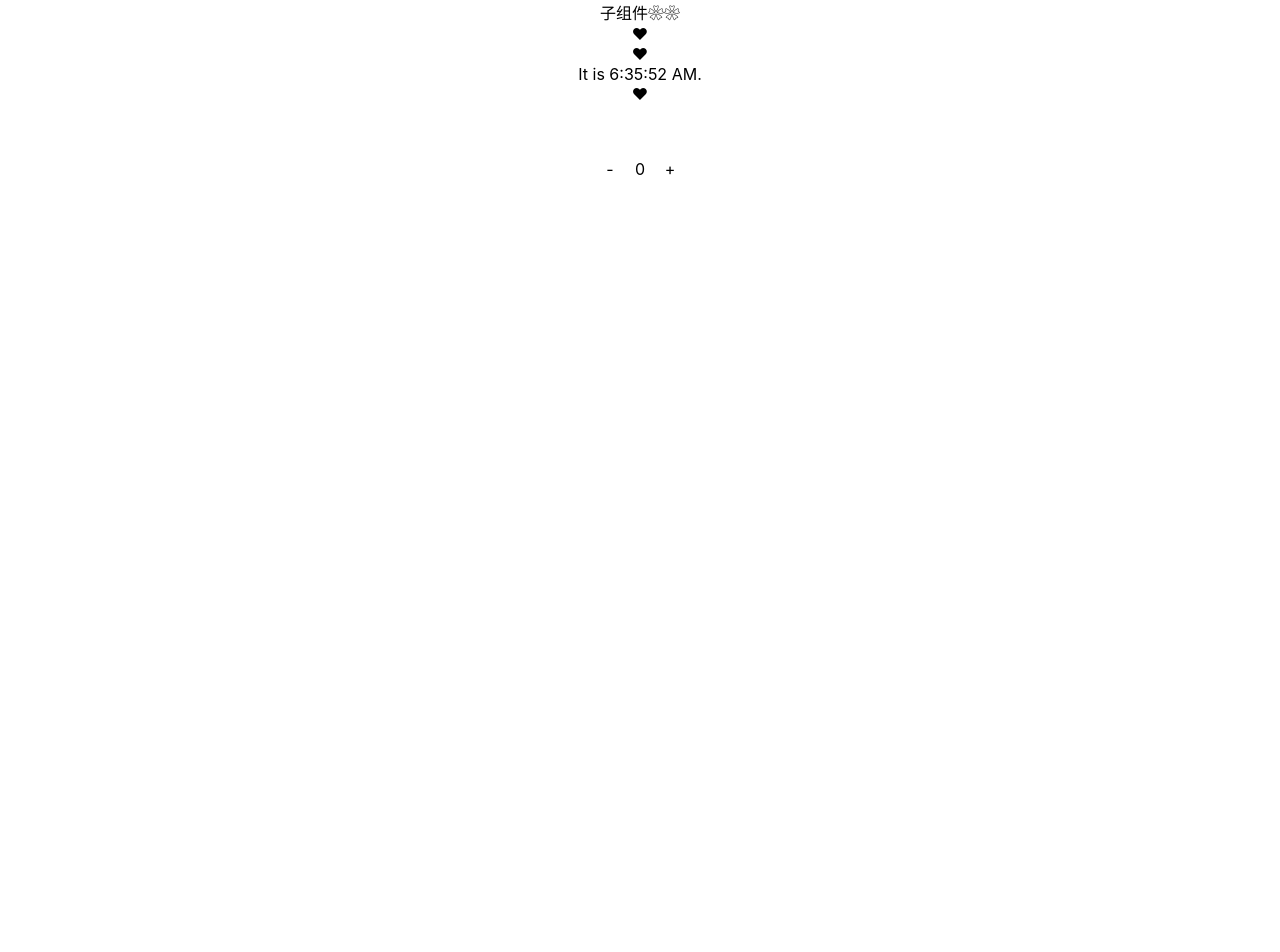
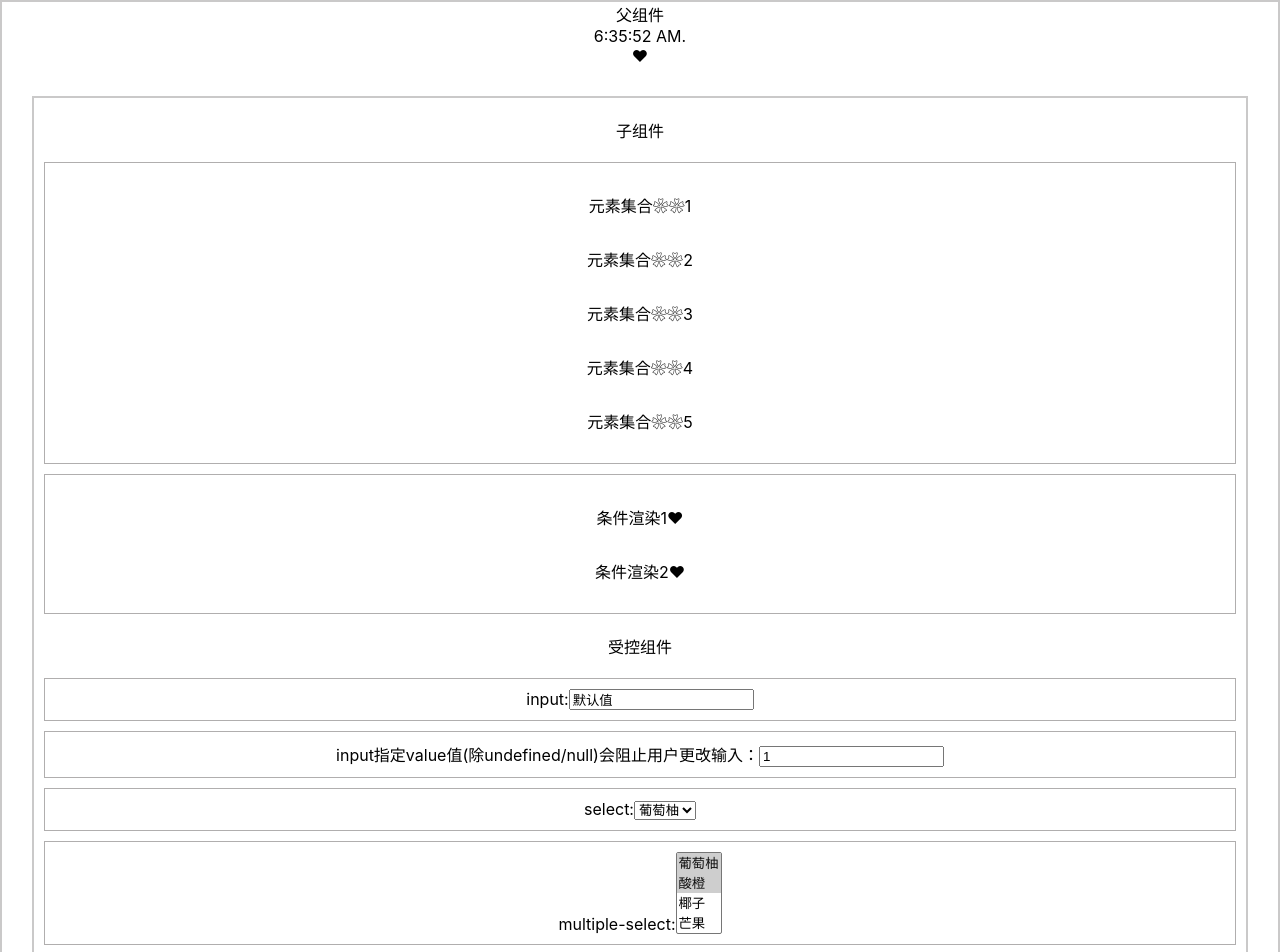
Before and after one commit to YingyingMas/mars, a React (Create React App) app: page / in a window 1280 px wide. Shown: the top 952 px of the page. Before the commit the page ends 800 px from the top, so only its background shows below. Built offline with nearby package versions, Linux system fonts and the light colour scheme.

Commit message:
feat(demo): :sparkles: 表单控件/简单的布局

```diff
--- a/src/components/demo/demo-parent.js
+++ b/src/components/demo/demo-parent.js
@@ -12,7 +12,7 @@ class Clock extends React.Component {
         console.log('父1-constructor')
         // 最先调用
         super(props);
-        //初始化state
+        //初始化stateƒ
         this.state = {
             date: new Date(),
             hua: '❀',
@@ -30,10 +30,11 @@ class Clock extends React.Component {
     render() {
         console.log('父3-render')
         return (
-            <div>
+            <div className="demo-p">
+                <div>父组件</div>
+                <div>{this.state.date.toLocaleTimeString()}.</div>
+                <div>{this.state.xin}</div>
                 <DemoSon name="myy"></DemoSon>
-                <div>It is {this.state.date.toLocaleTimeString()}.</div>
-                <div>{this.state.xin}</div>
             </div>
         );
     }
--- a/src/components/demo/demo-son.js
+++ b/src/components/demo/demo-son.js
@@ -1,4 +1,86 @@
 import React from "react";
+
+class NameForm extends React.Component {
+    constructor(props) {
+        super(props);
+        this.state = {
+            iptValue: '默认值',
+            selValue: 'grapefruit',
+            mulSelValue: ['grapefruit', 'lime']
+        };
+    }
+
+    iptChange = (event) => {
+        this.setState({ iptValue: event.target.value });
+    }
+
+    selChange = (event) => {
+        this.setState({ selValue: event.target.value });
+    }
+
+    mulSelChange = (event) => {
+        this.setState({ mulSelValue: event.target.value });
+    }
+
+    // iptChange/selChange/mulSelChange合一
+    handleChange = (event) => {
+        let name = event.target.name;
+        let value = event.target.value;
+        this.setState({
+            [name]: value
+        });
+    }
+
+    handleSubmit = (event) => {
+        console.log('ipt的值: ' + this.state.iptValue);
+        console.log('sel的值: ' + this.state.selValue);
+        console.log('mulSel的值: ' + this.state.mulSelValue);
+        event.preventDefault();
+    }
+    render() {
+        return (
+            <form onSubmit={this.handleSubmit}>
+                <div>受控组件</div>
+                <div className="box">
+                    input:
+                    <input type="text" name="iptValue" value={this.state.iptValue} onChange={this.handleChange} />
+                </div>
+                <div className="box">
+                    input指定value值(除undefined/null)会阻止用户更改输入：
+                    <input value="1"/>
+                </div>
+                <div className="box">
+                    select:
+                    <select name="selValue" value={this.state.selValue} onChange={this.handleChange}>
+                        <option value="grapefruit">葡萄柚</option>
+                        <option value="lime">酸橙</option>
+                        <option value="coconut">椰子</option>
+                        <option value="mango">芒果</option>
+                    </select>
+                </div>
+                <div className="box">
+                    multiple-select:
+                    <select name="mulSelValue" multiple={true} value={this.state.mulSelValue} onChange={this.handleChange}>
+                        <option value="grapefruit">葡萄柚</option>
+                        <option value="lime">酸橙</option>
+                        <option value="coconut">椰子</option>
+                        <option value="mango">芒果</option>
+                    </select>
+                </div>
+
+                <div className="title">非受控组件：value 只读</div>
+
+                <div className="box">
+                    <input type="file" />
+                </div>
+                <div className="box">
+                    <input type="submit" value="提交" />
+                </div>
+
+            </form>
+        );
+    }
+}
 
 class DemoSon extends React.Component {
     constructor(props) {
@@ -24,11 +106,21 @@ class DemoSon extends React.Component {
         if (!this.state.ifReader) {
             return null;
         }
+
+        let nums = [1, 2, 3, 4, 5];
+        var items = nums.map((i) => {
+            return <div key={i}>元素集合{this.state.hua}{i}</div>//遍历中key的重要性
+        });
+
         return (
-            <div>
-                <div>子组件{this.state.hua}</div>
-                {this.state.showXin && <div>{this.state.xin}</div>}
-                {this.state.showXin ? <div>{this.state.xin}</div> : <div>2</div>}
+            <div className="demo-son">
+                <div className="title">子组件</div>
+                <div className="box">{items}</div>
+                <div className="box" >
+                    {this.state.showXin && <div>条件渲染1{this.state.xin}</div>}
+                    {this.state.showXin ? <div>条件渲染2{this.state.xin}</div> : <div>2</div>}
+                </div>
+                <NameForm></NameForm>
             </div>
         );
     }
@@ -60,7 +152,7 @@ class DemoSon extends React.Component {
 
     static getDerivedStateFromError(error) {
         console.log('子static getDerivedStateFromError');
-        return {hasError: true};
+        return { hasError: true };
     }
 
     componentDidCatch(error, info) {
--- a/src/components/demo/index.css
+++ b/src/components/demo/index.css
@@ -1,12 +1,30 @@
-.left,
-.right,
-.num {
+
+.demo-p {
+    border: 2px solid rgba(124, 121, 121, .4);
+}
+
+.demo-son {
+    border: 2px solid rgba(124, 121, 121, .4);
+    margin: 30px;
+}
+.demo-son .box{
+    border: 1px solid rgba(124, 121, 121, .6);
+}
+.demo-son div{
+    margin: 10px;
+    padding: 10px;
+}
+
+.num-add {
+    margin: 30px;
+    border: 1px solid rgba(124, 121, 121, .6);
+}
+.num-add .left,
+.num-add .right,
+.num-add .num {
     display: inline-block;
     width: 30px;
     height: 30px;
     line-height: 30px;
     text-align: center;
 }
-.num-add {
-    margin-top: 50px;
-}
--- a/src/components/demo/num-add.js
+++ b/src/components/demo/num-add.js
@@ -12,6 +12,7 @@ class NumAdd extends React.Component {
     render() {
         return (
             <div className="num-add">
+                <div>加减demo</div>
                 <span className="left" onClick={this.leftClick}>-</span>
                 <span className="num">{this.state.num}</span>
                 <span className="right" onClick={this.rightClick}>+</span>
```
